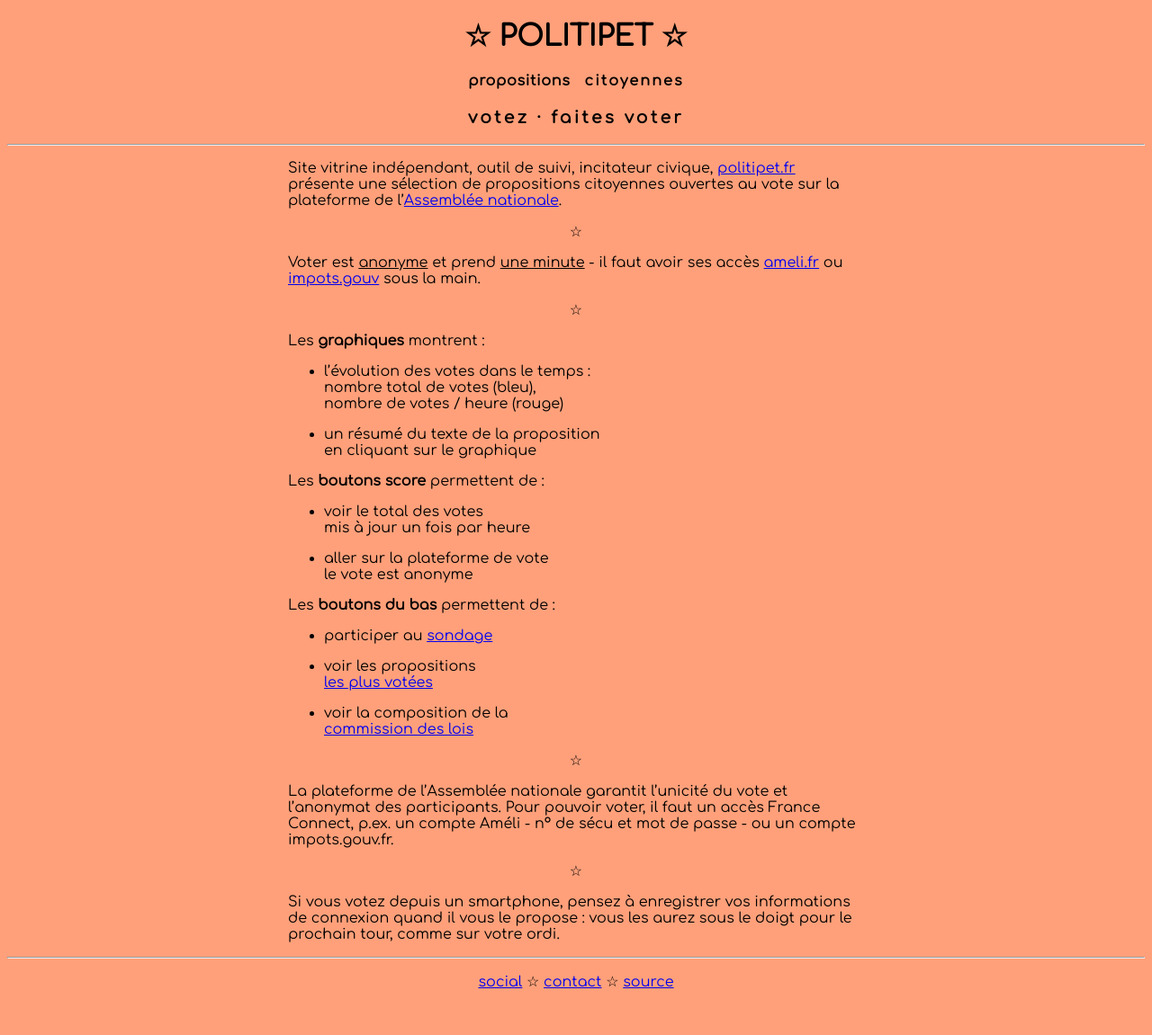
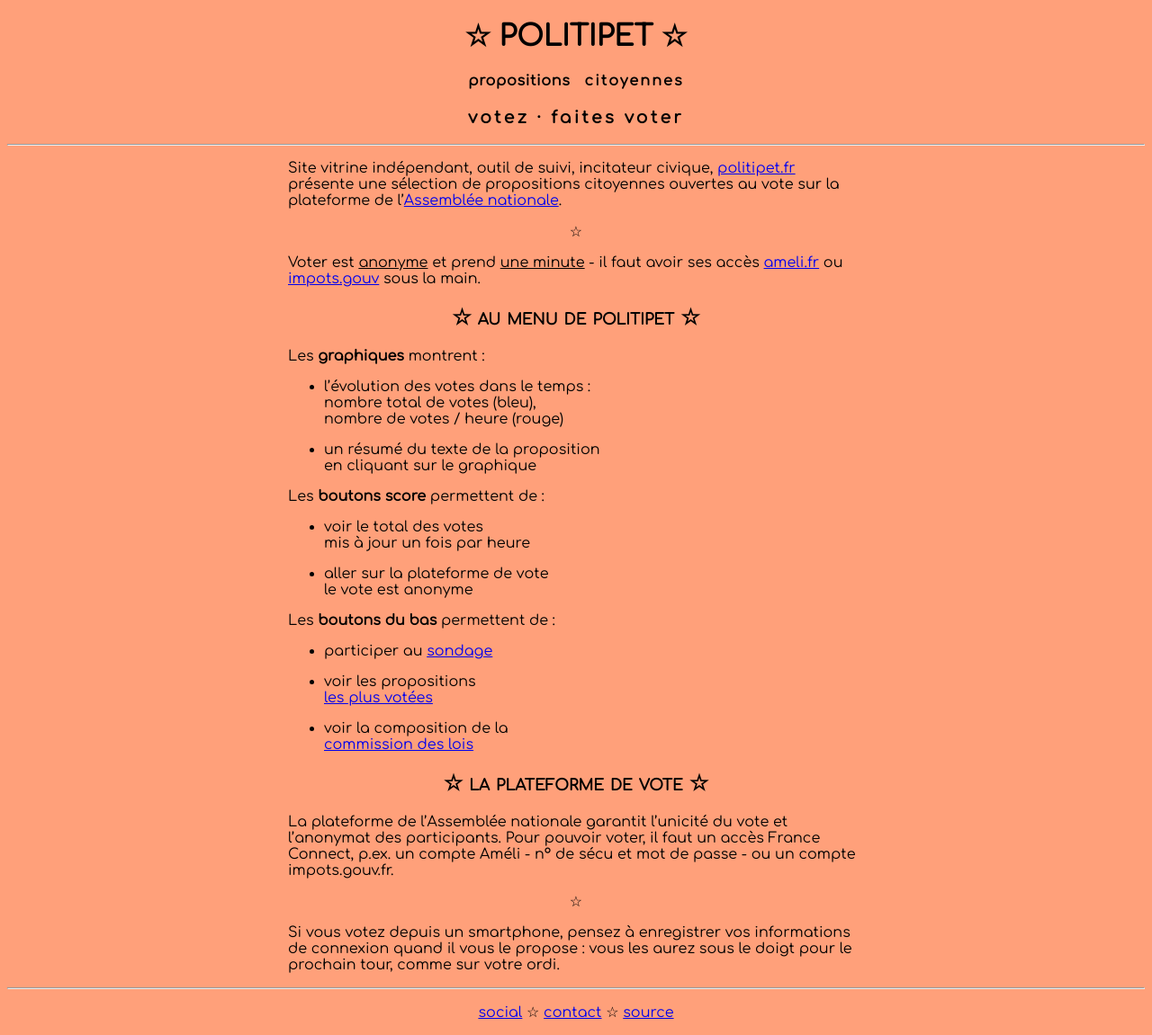
Before and after one commit to politipet/politipet.github.io, a Jekyll site: the page built from info.md, in a window 1280 px wide. Shown: the whole page at 90% size. Built offline with Jekyll 4.4.1, drawn with Linux system fonts in a browser that asks for light colours; our own code applies the rules of GitHub Pages for plain Markdown files; before the commit the page ends 1117 px from its top, so only the background shows below that.

Commit message:
add sections titles in info.md

```diff
--- a/info.md
+++ b/info.md
@@ -23,7 +23,9 @@
 il faut avoir ses accès [ameli.fr](http://ameli.fr)
 ou [impots.gouv](http://impots.gouv.fr) sous la main.
 
-<center>☆</center>
+
+☆ au menu de politipet ☆
+------------------------
 
 Les **graphiques** montrent :
 
@@ -52,7 +54,9 @@
 - voir la composition de la<br>
   [commission des lois](commission/lois.md)
 
-<center>☆</center>
+
+☆ la plateforme de vote ☆
+-------------------------
 
 La plateforme de l'Assemblée nationale garantit l'unicité du vote
 et l'anonymat des participants. Pour pouvoir voter, il faut un accès
--- a/style.css
+++ b/style.css
@@ -79,6 +79,10 @@
 	text-align: left;
 	max-width: 40rem;
 }
+.left h2 {
+	text-align: center;
+	font-variant: small-caps;
+}
 
 @keyframes gradient {
 	0%	{ background-position: 0% 50%; }
```
